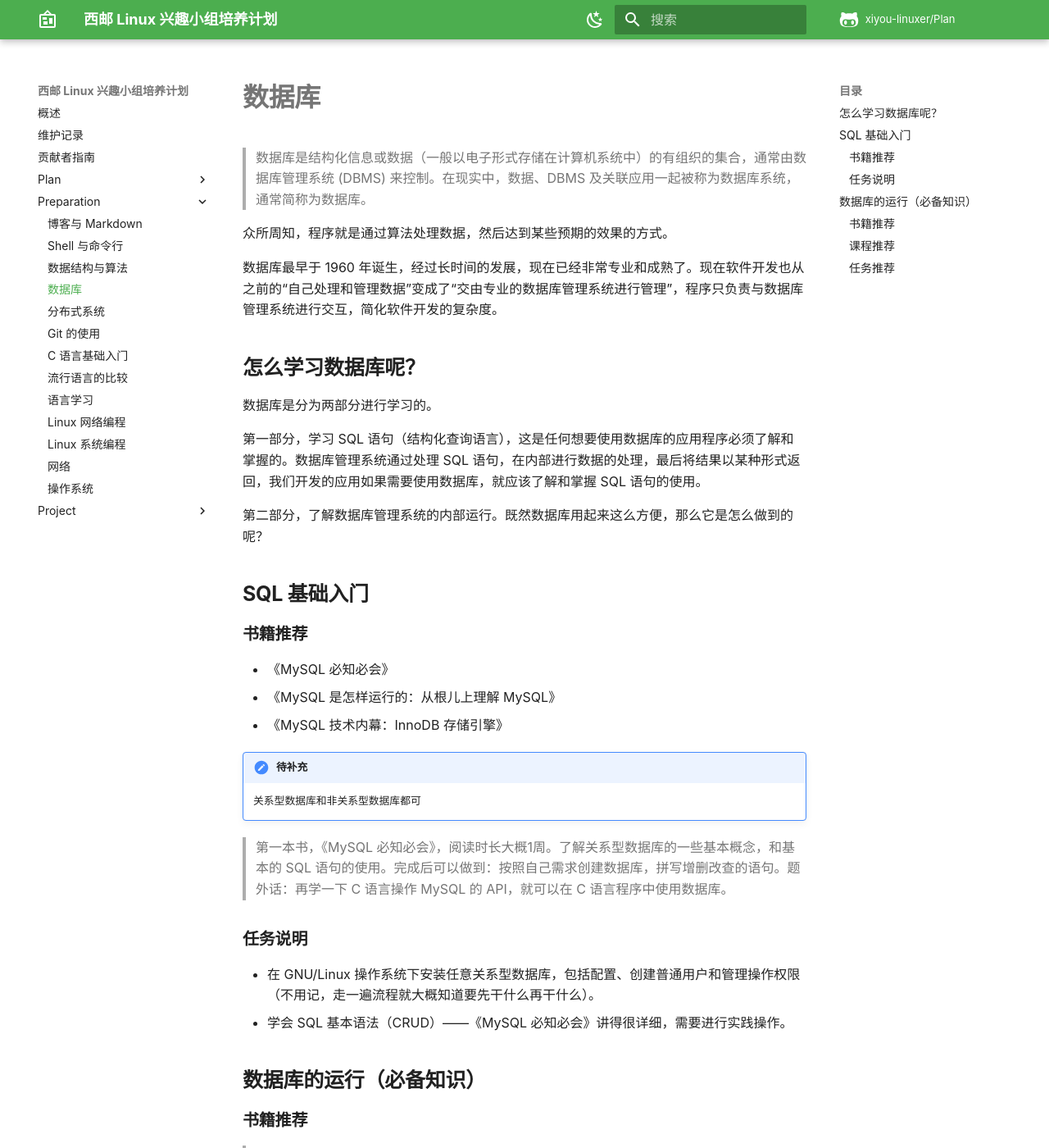
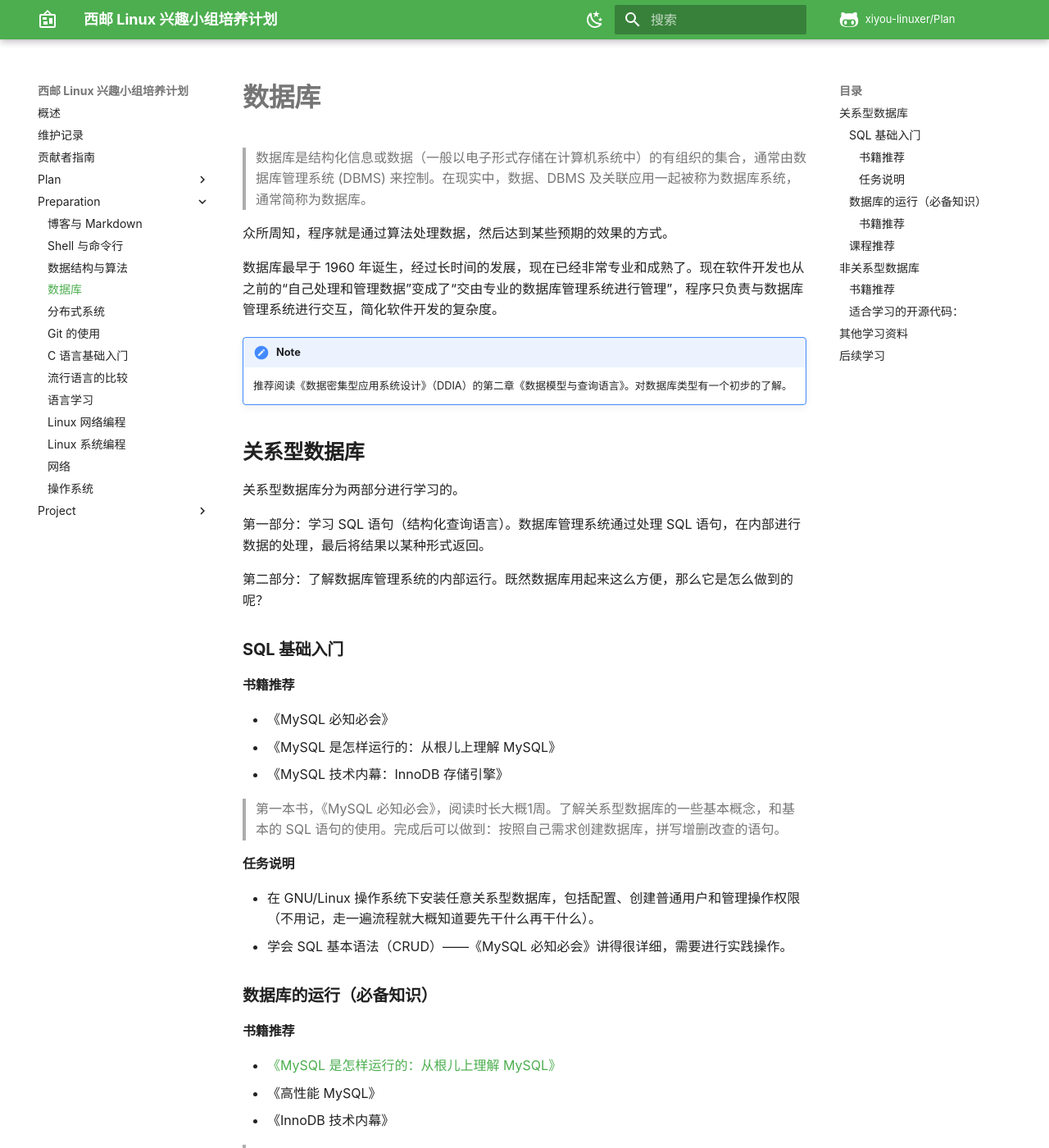
Before and after one commit to xiyou-linuxer/Plan, an MkDocs documentation site: the page built from docs/preparation/database.md, in a window 1280 px wide and 1400 px high. Shown: the whole window at 82% size. Built offline with MkDocs 1.6.1 and Material for MkDocs 9.7.7, drawn with Linux system fonts in a browser that asks for light colours; comment, search, counter and statistics services are not loaded; some of the changed text lies outside the part shown.

Commit message:
chore : 优化 Plan 概述 & 新增数据库方向指南 (#49)

```diff
--- a/docs/preparation/database.md
+++ b/docs/preparation/database.md
@@ -6,48 +6,73 @@
 
 数据库最早于 1960 年诞生，经过长时间的发展，现在已经非常专业和成熟了。现在软件开发也从之前的“自己处理和管理数据”变成了“交由专业的数据库管理系统进行管理”，程序只负责与数据库管理系统进行交互，简化软件开发的复杂度。
 
-## 怎么学习数据库呢？
+!!! note
 
-数据库是分为两部分进行学习的。
+    推荐阅读《数据密集型应用系统设计》（DDIA）的第二章《数据模型与查询语言》。对数据库类型有一个初步的了解。
 
-第一部分，学习 SQL 语句（结构化查询语言），这是任何想要使用数据库的应用程序必须了解和掌握的。数据库管理系统通过处理 SQL 语句，在内部进行数据的处理，最后将结果以某种形式返回，我们开发的应用如果需要使用数据库，就应该了解和掌握 SQL 语句的使用。
+## 关系型数据库
 
-第二部分，了解数据库管理系统的内部运行。既然数据库用起来这么方便，那么它是怎么做到的呢？
+关系型数据库分为两部分进行学习的。
 
-## SQL 基础入门
+第一部分：学习 SQL 语句（结构化查询语言）。数据库管理系统通过处理 SQL 语句，在内部进行数据的处理，最后将结果以某种形式返回。
 
-### 书籍推荐
+第二部分：了解数据库管理系统的内部运行。既然数据库用起来这么方便，那么它是怎么做到的呢？
+
+### SQL 基础入门
+
+#### 书籍推荐
 
 - 《MySQL 必知必会》
 - 《MySQL 是怎样运行的：从根儿上理解 MySQL》
 - 《MySQL 技术内幕：InnoDB 存储引擎》
 
-!!! note "待补充"
-    关系型数据库和非关系型数据库都可
+> 第一本书，《MySQL 必知必会》，阅读时长大概1周。了解关系型数据库的一些基本概念，和基本的 SQL 语句的使用。完成后可以做到：按照自己需求创建数据库，拼写增删改查的语句。
 
-> 第一本书，《MySQL 必知必会》，阅读时长大概1周。了解关系型数据库的一些基本概念，和基本的 SQL 语句的使用。完成后可以做到：按照自己需求创建数据库，拼写增删改查的语句。题外话：再学一下 C 语言操作 MySQL 的 API，就可以在 C 语言程序中使用数据库。
-
-### 任务说明
+#### 任务说明
 
 - 在 GNU/Linux 操作系统下安装任意关系型数据库，包括配置、创建普通用户和管理操作权限（不用记，走一遍流程就大概知道要先干什么再干什么）。
 - 学会 SQL 基本语法（CRUD）——《MySQL 必知必会》讲得很详细，需要进行实践操作。
 
-## 数据库的运行（必备知识）
+### 数据库的运行（必备知识）
 
-### 书籍推荐
+#### 书籍推荐
+
+- [《MySQL 是怎样运行的：从根儿上理解 MySQL》](https://relph1119.github.io/mysql-learning-notes/#/)
+- 《高性能 MySQL》
+- 《InnoDB 技术内幕》
 
 > 第二本书，《MySQL 是怎样运行的：从根儿上理解 MySQL》。这本书可以在大二想要好好学一学数据库时阅读，它是一个过渡书，比《必知必会》深入一些，但语言通俗易懂，容易理解，可以为后续学习数据库原理打下基础。
 >
 > 第三本书，《InnoDB 技术内幕》。还没看，待补充，听说很好。
 >
-> 还有“帆船书”，《高性能 MySQL》等。分布式相关有《数据密集型应用系统设计》（DDIA）。
+> 还有“帆船书”，《高性能 MySQL》等。
 
 ### 课程推荐
 
 - CMU 15445（数据库系统设计）：CMU 的神课，讲述数据库底层原理，基于 CMU 开发的数据库系统 Bustub 添加更多功能的支持。如果你想深入了解数据库的底层，那么这门课非常适合你。即使你以后从事后台开发，了解数据库底层原理也对你大有裨益。Andy Pavlo 也是数据库领域非常有名的教授，课堂效果很好。
+- CMU 15721（数据库系统实现）：CMU 的另一门神课，讲述数据库的实现，基于 CMU 开发的数据库系统 Scatter。
 - MIT 6.830：使用 Java 实现一个单机数据库。这门课程也值得推荐，毕竟是 MIT 的课程。
 - UCB CS186：数据库系统导论。
 
-### 任务推荐
+## 非关系型数据库
 
-如果你想正式学习数据库的话，建议按照 [DSCLab 新生培养计划](https://github.com/CDDSCLab/training-plan) 完成。
+非关系型数据库（NoSQL Database）是指不采用关系模型的数据库。
+
+#### 书籍推荐
+
+- 《Redis 设计与实现》
+
+#### 适合学习的开源代码：
+
+- Redis：使用 C 语言实现，基于内存，高性能的键值数据库。[Redis 中文注释版](https://github.com/huangz1990/redis-3.0-annotated)
+- Leveldb：使用 C++ 实现，基于 LSM-Tree 的键值数据库。代码量万行左右，强烈推荐大家看看。
+- pingCAP 系列：TiKV，TiDB 这些，由国人主导，网上资料相对多点。
+
+## 其他学习资料
+
+- [PingCAP 数据库学习资源](https://github.com/pingcap/awesome-database-learning)
+- [DSCLab 新生培养计划](https://github.com/CDDSCLab/training-plan)
+
+## 后续学习
+
+在掌握了一个存储引擎之后，如果你希望从单机引擎过渡到分布式系统，强烈推荐阅读《数据密集型应用系统设计》。
```
Also changed, not shown: docs/index.md (+16 -21 lines).
